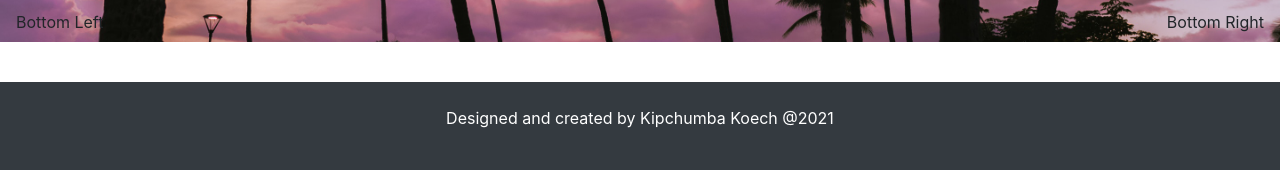
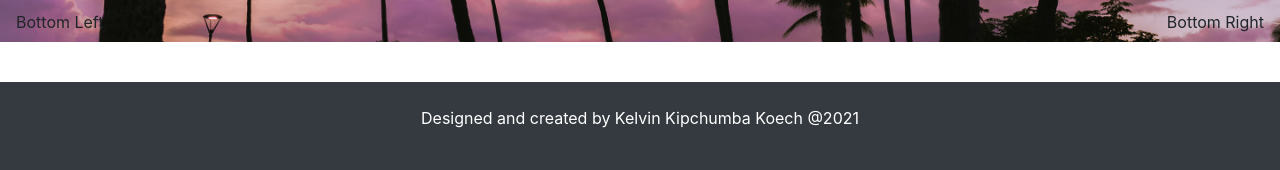
Before and after one commit to k-koech/gallery_django, a Django app: template album/gallery/templates/index.html in a window 1280 px wide. Shown: the part 678-848 px from the top of the page. Run offline with Django 3.2, Linux system fonts and the light colour scheme; the template is opened without the code that fills it, so the values that code supplies are empty; parts of the project's set-up code (start-up, migrations or seed data) failed here and were passed over.

Commit message:
updated footer page

```diff
--- a/album/gallery/templates/footer.html
+++ b/album/gallery/templates/footer.html
@@ -1,3 +1,3 @@
 <section class="bg-dark text-center p-4 text-white">
-    <p>Designed and created by  Kipchumba Koech @2021</p>
+    <p>Designed and created by Kelvin Kipchumba Koech @2021</p>
 </section>
```
